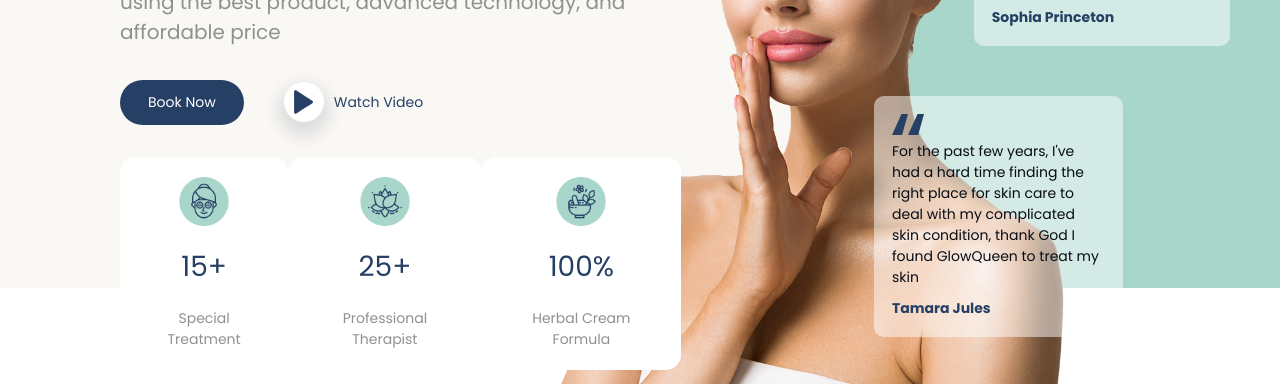
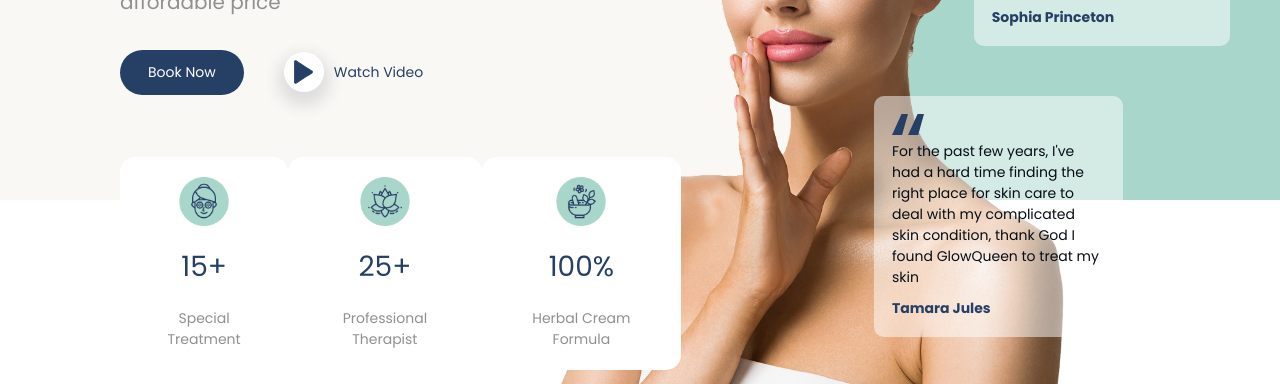
Before and after one commit to JuanAntonioPR/Entregable1, a website built with Vite: page index.html in a window 1280 px wide. Shown: the part 416-800 px from the top of the page. Built offline with nearby package versions, Linux system fonts and the light colour scheme.

Commit message:
pequeños cambios visuales

```diff
--- a/sass/style.scss
+++ b/sass/style.scss
@@ -26,7 +26,7 @@ body {
                 display: flex;
                 flex-direction: column;
                 gap: 30px;
-                margin-top: 40px;
+                margin-top: 10px;
 
                 .title {
                     width: 75%;
@@ -75,6 +75,7 @@ body {
 
                 .activities {
                     display: flex;
+                    margin-top: 30px;
 
                     .activities__article {
                         display: flex;
@@ -151,7 +152,7 @@ body {
     top: 0;
     right: 0;
     width: 35%;
-    height: 88%;
+    height: 77%;
     background-color: ab.$color-fondo;
     z-index: -3;
   }
@@ -161,7 +162,7 @@ body {
     top: 0;
     left: 0;
     width: 65%;
-    height: 88%;
+    height: 77%;
     background-color: ab.$color-fondo-secundario;
     z-index: -3;
   }
```
